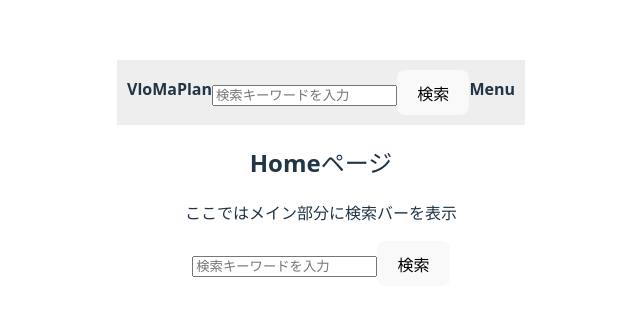
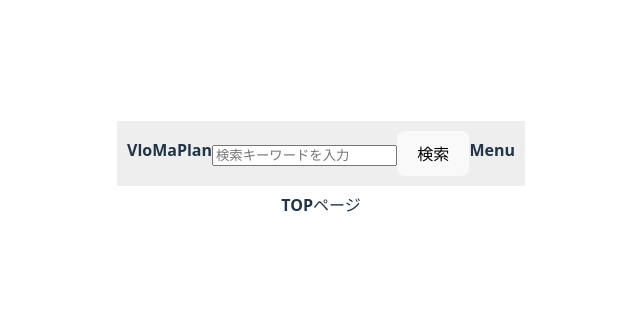
Before and after one commit to momomouse-hub/vlomaplan, a React (Vite) app in the folder front/: page / in a window 1280 px wide. Shown: the part 227-538 px from the top of the page, without its empty margins (319-959 px from the left). Built offline with nearby package versions, Linux system fonts and the light colour scheme; no server answers.

Commit message:
feat(front): split routes into /(TopPage) and /home

```diff
--- a/front/src/App.jsx
+++ b/front/src/App.jsx
@@ -2,6 +2,7 @@ import { BrowserRouter as Router, Routes, Route } from "react-router-dom";
 import "./App.css";
 import Header from "./components/Header";
 import ScrollToTop from "./components/ScrollToTop";
+import TopPage from "./pages/TopPage";
 import Homepage from "./pages/HomePage";
 import SearchResultPage from "./pages/SearchResultPage";
 import VideoDetailPage from "./pages/VideoDetailPage";
@@ -12,7 +13,8 @@ const App = () => {
       <Header />
       <ScrollToTop />
       <Routes>
-        <Route path="/" element={<Homepage />} />
+        <Route path="/" element={<TopPage />} />
+        <Route path="/home" element={<Homepage />} />
         <Route path="/search" element={<SearchResultPage />} />
         <Route path="/video/:id" element={<VideoDetailPage />} />
       </Routes>
--- /dev/null
+++ b/front/src/pages/TopPage.jsx
@@ -0,0 +1,7 @@
+const TopPage = () => {
+  return (
+    <h1>TOPページ</h1>
+  )
+}
+
+export default TopPage;
```
